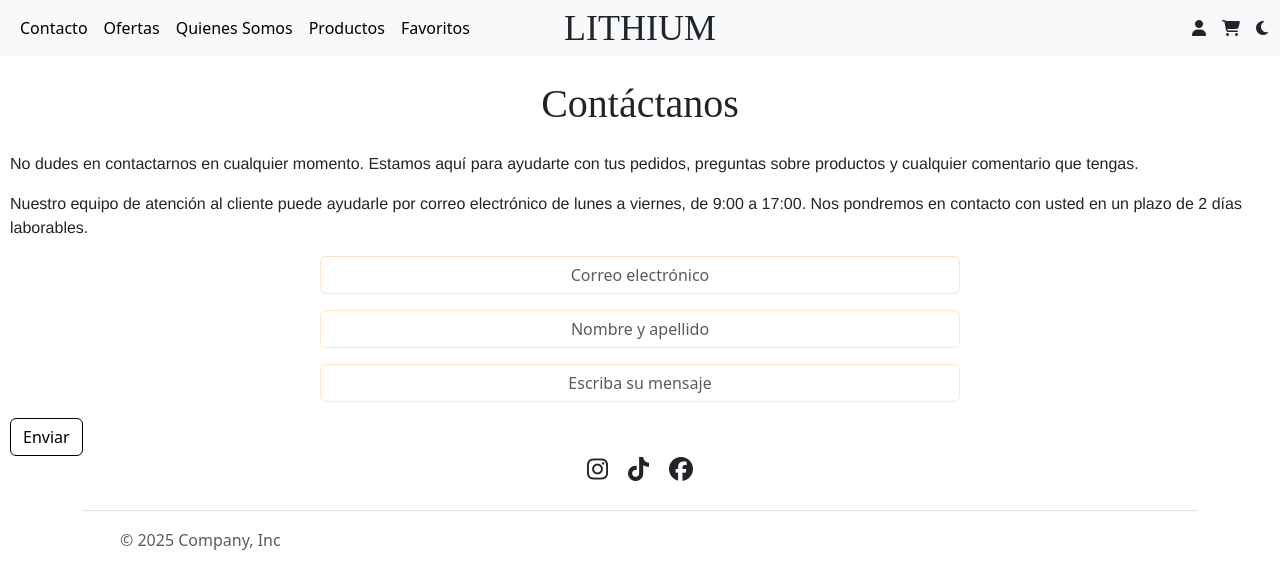
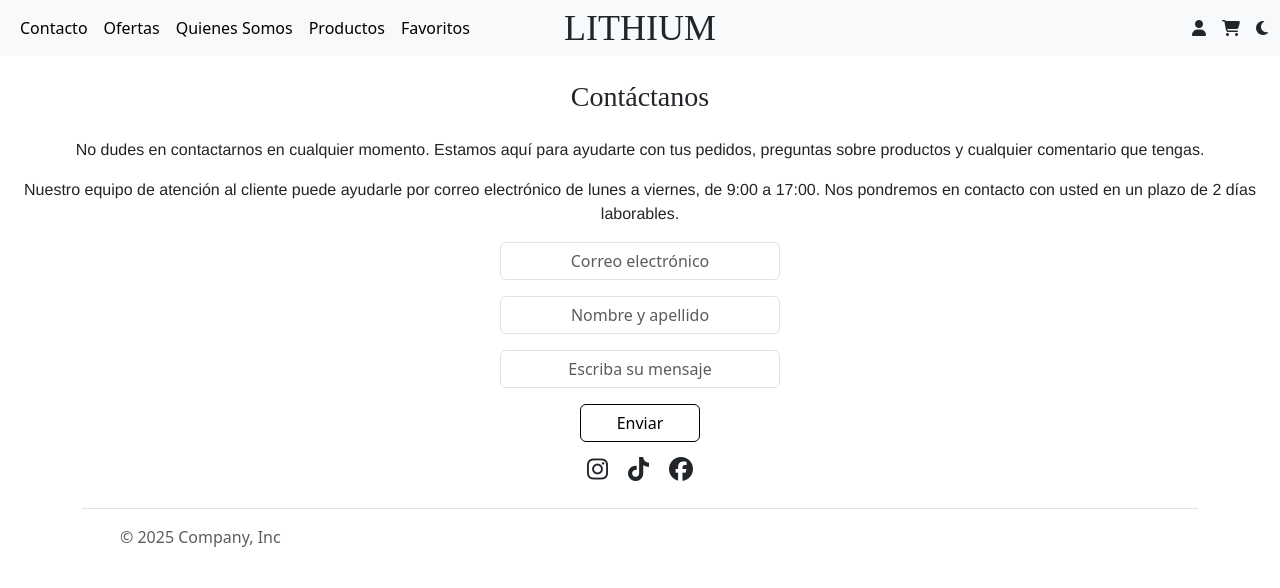
Before and after one commit to catafv13/proyecto-clase, an Angular app in the folder proyecto/: page /contacto in a window 1280 px wide. Shown: the top 588 px of the page. Built offline with nearby package versions, Linux system fonts and the light colour scheme.

Commit message:
modificaciones

```diff
--- a/proyecto/src/app/paginas/contacto/contacto.component.css
+++ b/proyecto/src/app/paginas/contacto/contacto.component.css
@@ -1,28 +1,30 @@
-h1 {
-    font-family: 'Times New Roman', Times, serif;
-    text-align: center;
+h3 {
+  font-family: 'Times New Roman', Times, serif;
 }
 
-p{
-    font-family: 'Helvetica', 'Arial', sans-serif;
-    margin-left: 10px;
+p {
+  font-family: 'Helvetica', 'Arial', sans-serif;
 }
 
-.btn {
-  color: #000000;
-  border: 1px solid #000000;
+.custom-input {
+  width: 280px;
+  margin: 10px auto;
+  text-align: center;
+}
+
+.custom-btn {
+  color: #000;
+  border: 1px solid #000;
   background-color: transparent;
   transition: 0.3s ease;
-  margin-left: 10px;
+  display: block;
+  margin: 15px auto;
+  width: 120px;
 }
 
-.form-control {
-    width: 60%;
-    margin-left: 10px;
-}
-
-.mb-3 {
-  font-size: 20px;
+.custom-btn:active {
+  background-color: #ffe5cc;
+  transform: scale(0.96);
 }
 
 .fa-brands {
@@ -32,10 +34,6 @@ p{
   transition: transform 0.2s ease;
 }
 
-.form-control {
-  margin: 10px auto;
-  display: block;
-  text-align: center;
-  border-color: bisque;
-  width: 300px;
+.fa-brands:hover {
+  transform: scale(1.2);
 }
--- a/proyecto/src/app/paginas/contacto/contacto.component.html
+++ b/proyecto/src/app/paginas/contacto/contacto.component.html
@@ -1,19 +1,25 @@
-<h1 class="text-center my-4">Contáctanos</h1>
-<p>No dudes en contactarnos en cualquier momento. Estamos aquí para ayudarte con tus pedidos,
-preguntas sobre productos y cualquier comentario que tengas.</p>
-<p>Nuestro equipo de atención al cliente puede ayudarle por correo electrónico de lunes a viernes, de 9:00 a 17:00.
-Nos pondremos en contacto con usted en un plazo de 2 días laborables.</p>
-<form>
+<h3 class="text-center my-4">Contáctanos</h3>
+<p class="text-center">
+  No dudes en contactarnos en cualquier momento. Estamos aquí para ayudarte con tus pedidos,
+  preguntas sobre productos y cualquier comentario que tengas.
+</p>
+<p class="text-center">
+  Nuestro equipo de atención al cliente puede ayudarle por correo electrónico de lunes a viernes, de 9:00 a 17:00.
+  Nos pondremos en contacto con usted en un plazo de 2 días laborables.
+</p>
+
+<form class="text-center">
   <div class="mb-3">
-    <input type="email" class="form-control w-50" id="exampleInputEmail1" placeholder="Correo electrónico" aria-describedby="emailHelp">
-  </div>
-    <div class="mb-3">
-    <input type="text" class="form-control w-50" placeholder="Nombre y apellido" id="nombreyapellido1">
+    <input type="email" class="form-control custom-input" placeholder="Correo electrónico">
   </div>
   <div class="mb-3">
-    <input type="text" class="form-control w-50" id="mensaje" placeholder="Escriba su mensaje">
+    <input type="text" class="form-control custom-input" placeholder="Nombre y apellido">
   </div>
-  <button type="submit" class="btn btn-outline-primary">Enviar</button>
+  <div class="mb-3">
+    <input type="text" class="form-control custom-input" placeholder="Escriba su mensaje">
+  </div>
+
+  <button type="submit" class="btn custom-btn">Enviar</button>
 </form>
 
 <div class="mb-3 text-center">
--- a/proyecto/src/app/paginas/favoritos/favoritos.component.html
+++ b/proyecto/src/app/paginas/favoritos/favoritos.component.html
@@ -1,4 +1,4 @@
-<h1 class="text-center my-4">Favoritos</h1>
+<h3 class="text-center my-4">Favoritos</h3>
 
 <!-- Si la lista 'productosFavoritos' está vacía muestra un mensaje de alerta-->
 <div *ngIf="productosFavoritos.length === 0" class="alert alert-info text-center">
--- a/proyecto/src/app/paginas/quienesomos/quienesomos.component.css
+++ b/proyecto/src/app/paginas/quienesomos/quienesomos.component.css
@@ -1,4 +1,4 @@
-h1{
+h3{
     font-family:'Times New Roman', Times, serif;
     text-align: center;
 }
--- a/proyecto/src/app/paginas/quienesomos/quienesomos.component.html
+++ b/proyecto/src/app/paginas/quienesomos/quienesomos.component.html
@@ -1,4 +1,4 @@
-<h1>Sobre Nosotros</h1>
+<h3>Sobre Nosotros</h3>
 <h4>Lithium Accesorios nació del deseo de transformar lo cotidiano en algo especial. Empezamos creando a mano pequeñas piezas para regalar a amigos y familiares, y sin darnos cuenta, se convirtió en una forma de compartir arte, estilo y emoción. Cada diseño surge de la idea de que los accesorios pueden contar historias, acompañarte en tus días y reflejar tu esencia sin necesidad de decir una palabra.</h4>
 <br>
 <h4> Con el tiempo fuimos creciendo, pero manteniendo siempre lo más importante: la atención al detalle y el amor por lo hecho con dedicación. Detrás de cada producto hay un proceso cuidado, desde la elección de los materiales hasta la presentación final, porque creemos que la calidad se nota, se siente y se valora.</h4>
--- a/proyecto/src/app/shared/navbar/navbar.component.css
+++ b/proyecto/src/app/shared/navbar/navbar.component.css
@@ -1,19 +1,16 @@
-/* contenedor del header: hace de referencia para el absolute y le da espacio */
 .nav-header {
   position: relative;
 }
 
-/* Título centrado absoluto (centro real) */
 h1.titulo {
   font-family: "Bodoni Moda", serif;
   position: absolute;
-  top: 7px;                 /* ajustá para bajarlo/subirlo dentro del header */
+  top: 7px;
   left: 50%;
   transform: translateX(-50%);
-  font-size: 36px;          /* ajustá tamaño si lo querés más chico/grande */
+  font-size: 36px;
 }
 
-/* Link que envuelve el título (evita subrayado y mantiene color) */
 .link {
   text-decoration: none;
   color: inherit;
--- a/proyecto/src/app/shared/navbar/navbar.component.html
+++ b/proyecto/src/app/shared/navbar/navbar.component.html
@@ -8,7 +8,6 @@
 
     <div class="collapse navbar-collapse d-flex align-items-center" id="navbarSupportedContent">
 
-      <!-- IZQUIERDA -->
       <ul class="navbar-nav">
         <li class="nav-item"><a class="nav-link active" routerLink="/contacto">Contacto</a></li>
         <li class="nav-item"><a class="nav-link active" routerLink="/ofertas">Ofertas</a></li>
@@ -17,12 +16,10 @@
         <li class="nav-item"><a class="nav-link active" routerLink="/favoritos">Favoritos</a></li>
       </ul>
 
-      <!-- CENTRO -->
       <a routerLink="/inicio" class="link">
         <h1 class="titulo">LITHIUM</h1>
       </a>
 
-      <!-- DERECHA -->
       <div class="ms-auto d-flex align-items-center gap-3">
 
         <a class="nav-link" [routerLink]="['/inicio-sesion']">
--- a/proyecto/src/index.html
+++ b/proyecto/src/index.html
@@ -2,10 +2,10 @@
 <html lang="en">
 <head>
   <meta charset="utf-8">
-  <title>Proyecto</title>
+  <title>Lithium</title>
   <base href="/">
   <meta name="viewport" content="width=device-width, initial-scale=1">
-  <link rel="icon" type="image/x-icon" href="favicon.ico">
+  <link rel="icon" src="https://i.pinimg.com/736x/e3/da/80/e3da8029fe96fb47e8802f5bdf05ee81.jpgs" href="favicon.ico">
   <link href="https://cdn.jsdelivr.net/npm/bootstrap@5.3.5/dist/css/bootstrap.min.css" rel="stylesheet" integrity="sha384-SgOJa3DmI69IUzQ2PVdRZhwQ+dy64/BUtbMJw1MZ8t5HZApcHrRKUc4W0kG879m7" crossorigin="anonymous">
   <script src="https://kit.fontawesome.com/50cfa85e08.js" crossorigin="anonymous"></script>
   <link rel="stylesheet" href="styles.css">
```
